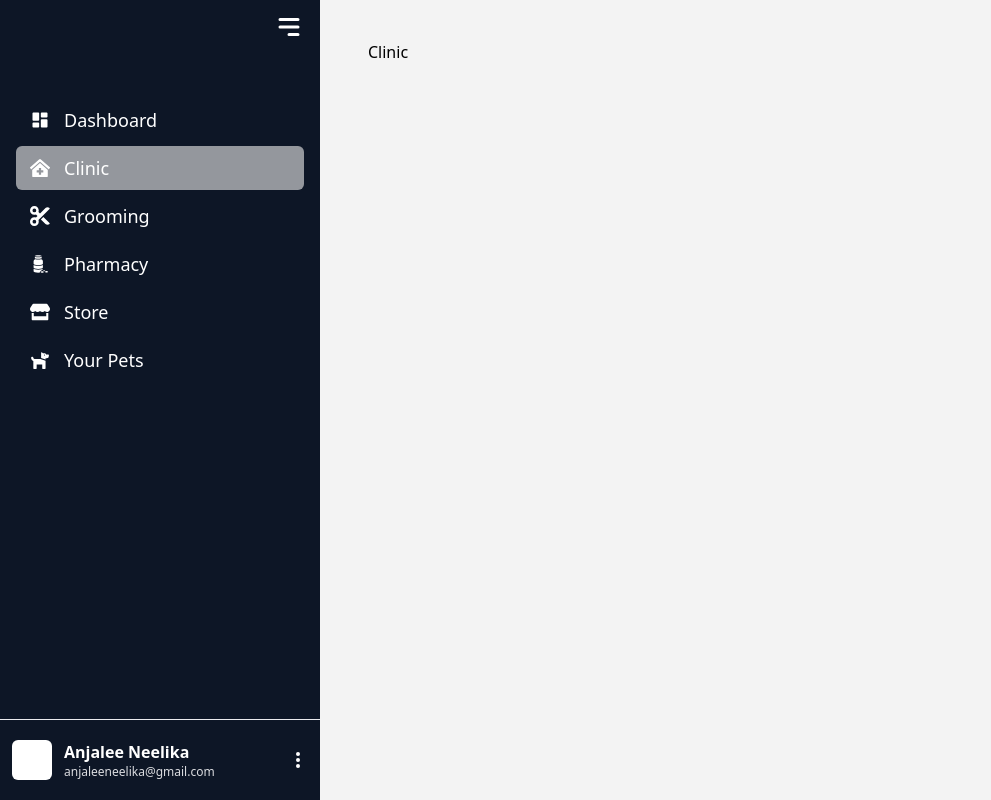
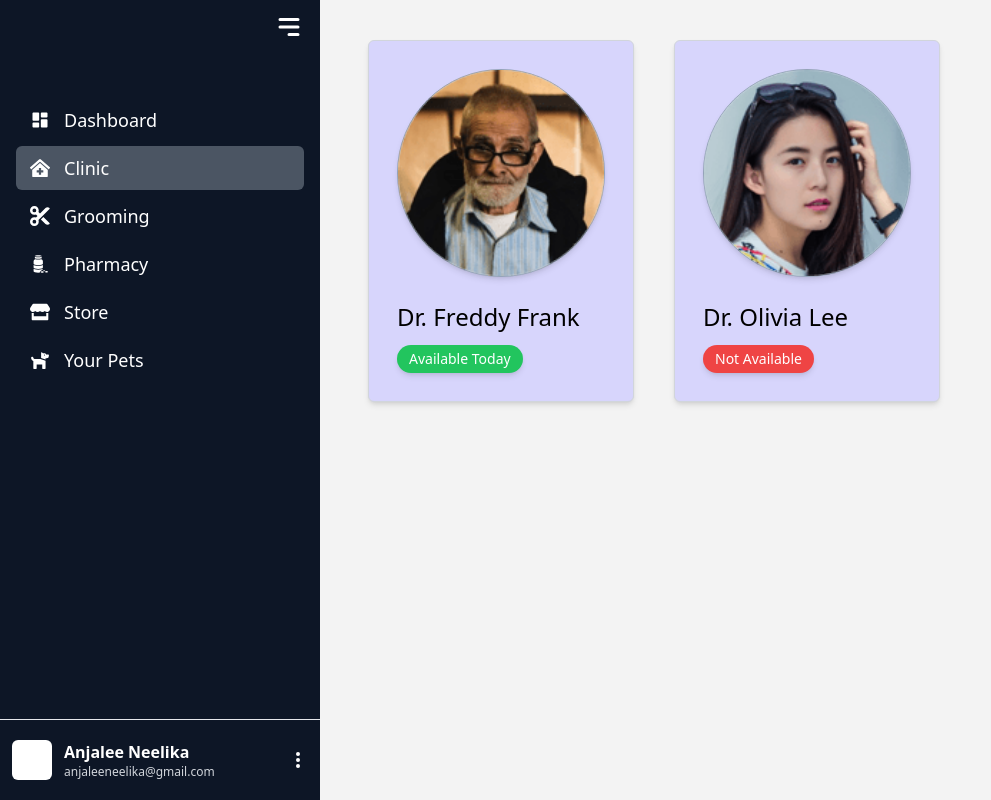
Before and after one commit to AnjaleeNeelika/Pet_Care_App, a React (Vite) app in the folder frontend/: page /pet-owner/pet-clinic in a window 1280 px wide. Shown: the whole page, without its empty margins (0-991 px from the left). Built offline with nearby package versions, Linux system fonts and the light colour scheme.

Commit message:
Pet Owner's Clinic page design

```diff
--- a/frontend/src/pages/PetOwner/Clinic.jsx
+++ b/frontend/src/pages/PetOwner/Clinic.jsx
@@ -1,8 +1,29 @@
 import React from 'react';
+import MaleAvatar from '../../assets/images/avatar-richard.png'
+import FemaleAvatar from '../../assets/images/avatar-anisha.png'
 
 const Clinic = () => {
     return (
-        <div>Clinic</div>
+        <section>
+            <div className='w-full flex gap-10'>
+                <div className='bg-primary-200 rounded-md shadow-md p-7 w-fit border border-gray-300'>
+                    <div className='w-52 h-52 bg-slate-300 rounded-full shadow-md border border-slate-400'>
+                        <img src={MaleAvatar} className='w-full' />
+                    </div>
+                    <div className='text-2xl font-medium mt-6'>Dr. Freddy Frank</div>
+                    <div></div>
+                    <div className='bg-green-500 w-fit px-3 py-1 rounded-full mt-3 text-white text-sm shadow-md'>Available Today</div>
+                </div>
+                <div className='bg-primary-200 rounded-md shadow-md p-7 w-fit border border-gray-300'>
+                    <div className='w-52 h-52 bg-slate-300 rounded-full shadow-md border border-slate-400'>
+                        <img src={FemaleAvatar} className='w-full' />
+                    </div>
+                    <div className='text-2xl font-medium mt-6'>Dr. Olivia Lee</div>
+                    <div></div>
+                    <div className='bg-red-500 w-fit px-3 py-1 rounded-full mt-3 text-white text-sm shadow-md'>Not Available</div>
+                </div>
+            </div>
+        </section>
     )
 }
 
--- a/frontend/src/pages/PetOwner/Home.jsx
+++ b/frontend/src/pages/PetOwner/Home.jsx
@@ -75,7 +75,7 @@ const Home = () => {
                     <div className='w-full bg-white'></div>
                 </div>
 
-                <div className='w-1/2 bg-slate-400 h-full flex flex-col gap-10'>
+                <div className='w-1/2 h-full flex flex-col gap-10'>
                     <div className='w-full bg-white p-5 shadow-md border border-[#EAEBEE] rounded-md'>
                         <div className='flex justify-between items-center'>
                             <span className='text-2xl text-[#0D1626] font-medium'>Upcoming Appointments</span>
--- a/frontend/tailwind.config.js
+++ b/frontend/tailwind.config.js
@@ -1,15 +1,14 @@
 /** @type {import('tailwindcss').Config} */
+
 export default {
     content: [
       "./index.html",
       "./src/**/*.{js,ts,jsx,tsx}",
     ],
     theme: {
-      extend: {},
-      colors:{
+        extend: {
+            colors: {
                 bgColor: '#F3F3F3',
-        white: '#FFFFFF',
-        black: '#000000',
                 borderForWhite: '#EAEBEE',
                 primary: {
                     100: '#F4F2FF',
@@ -33,17 +32,6 @@ export default {
                     800: '#0E0049',
                     900: '#050026',
                 },
-        gray: {
-            100: '#FAFAFC',
-            200: '#EAEBEE',
-            300: '#DBDCE0',
-            400: '#CCCDD2',
-            500: '#BCBEC4',
-            600: '#94979D',
-            700: '#6D7075',
-            800: '#474A4E',
-            900: '#222426',
-        },
                 status: {
                     pending: {
                         border: '#FFA500',
@@ -65,7 +53,8 @@ export default {
                         border: '#20C997',
                         bg: '#CFFFF0',
                     },
-        }
+                },
+            },
         },
     },
     plugins: [],
```
Lines whose indentation alone changed are shown as unchanged.
